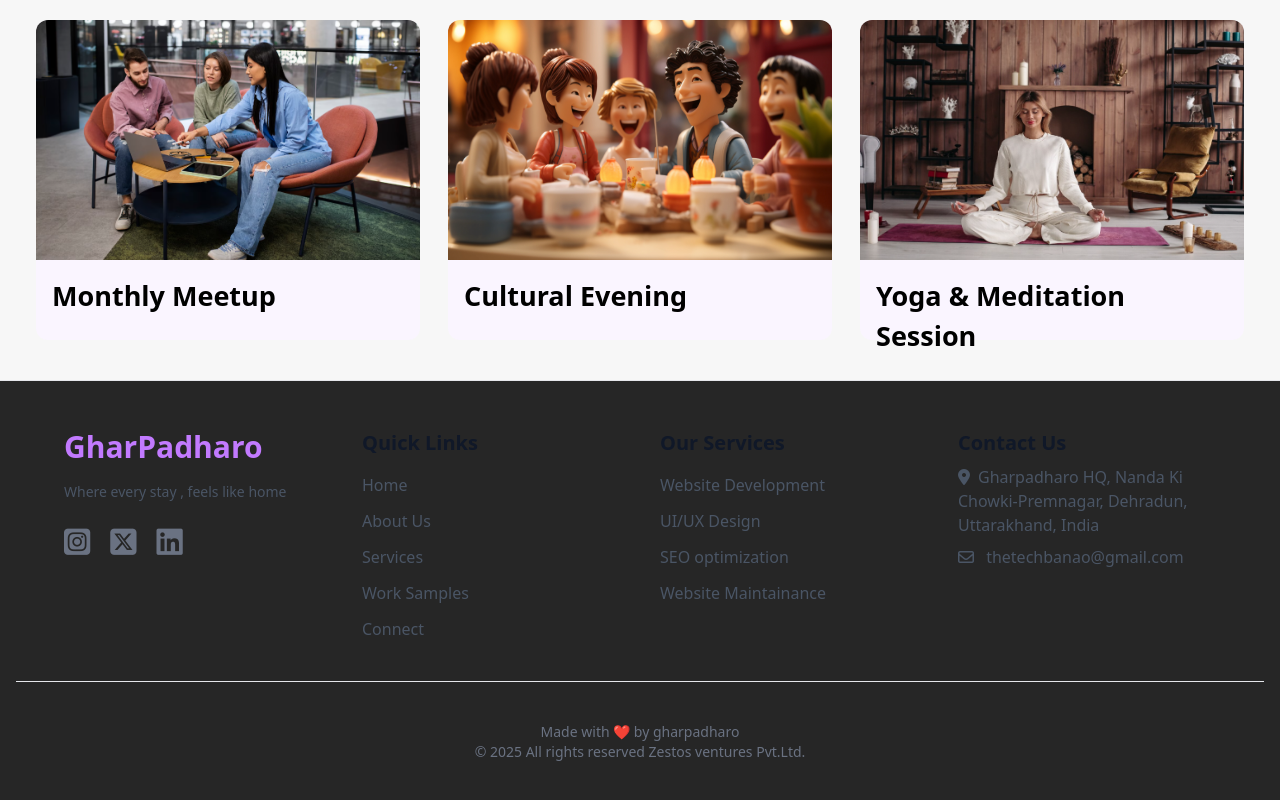
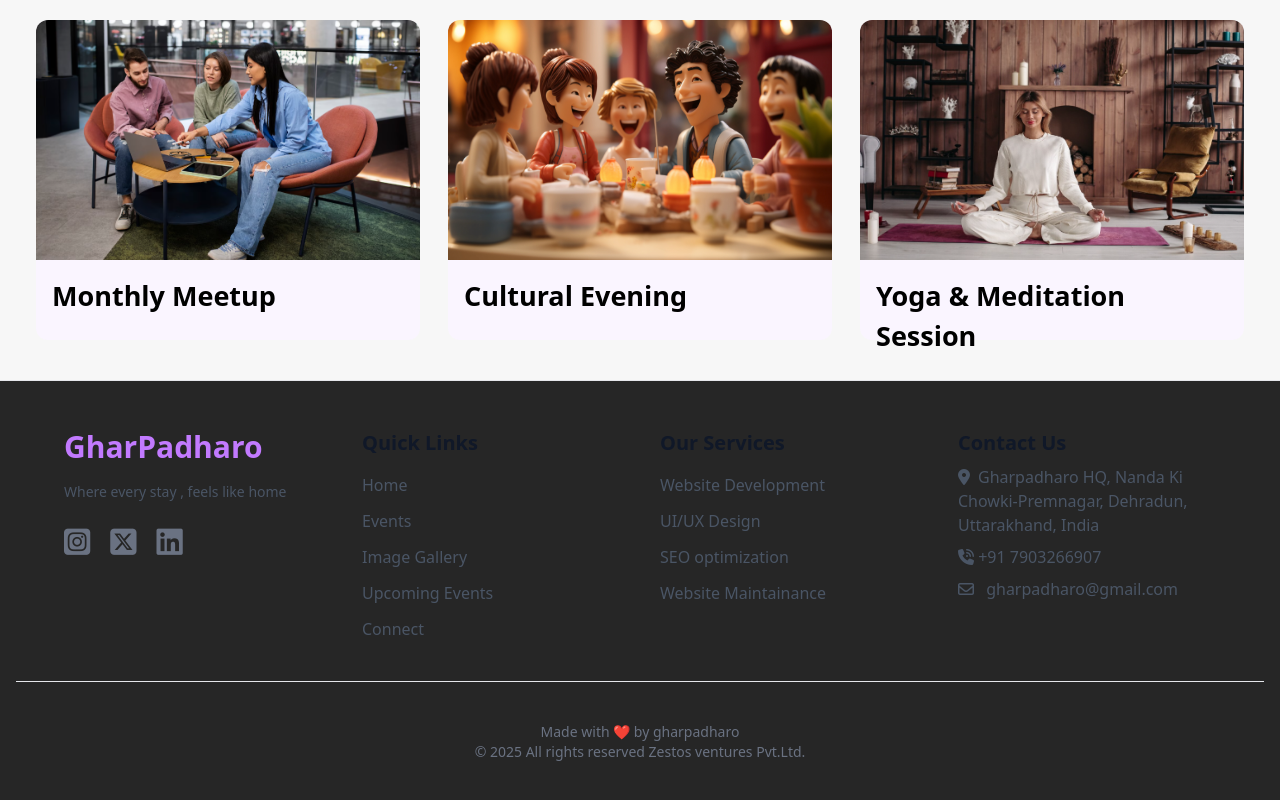
Before and after one commit to Pritammandal77/gharpadharo-club, a React (Vite) app: page / in a window 1280 px wide. Shown: the part 3236-4036 px from the top of the page. Built offline with nearby package versions, Linux system fonts and the light colour scheme; a web font is replaced by a local one.

Commit message:
done some changes

```diff
--- a/src/components/Footer.jsx
+++ b/src/components/Footer.jsx
@@ -55,26 +55,26 @@ const Footer = () => {
                             </li>
                             <li>
                                 <a
-                                    href="#aboutus"
+                                    href="#events"
                                     className="text-gray-600 dark:text-gray-300 hover:text-blue-600 dark:hover:text-purple-500 transition-colors duration-300"
                                 >
-                                    About Us
+                                    Events
                                 </a>
                             </li>
                             <li>
                                 <a
-                                    href="#services"
+                                    href="#gallery"
                                     className="text-gray-600 dark:text-gray-300 hover:text-blue-600 dark:hover:text-purple-500 transition-colors duration-300"
                                 >
-                                    Services
+                                    Image Gallery
                                 </a>
                             </li>
                             <li>
                                 <a
-                                    href="#worksamples"
+                                    href="#upcoming-events"
                                     className="text-gray-600 dark:text-gray-300 hover:text-blue-600 dark:hover:text-purple-500 transition-colors duration-300"
                                 >
-                                    Work Samples
+                                    Upcoming Events
                                 </a>
                             </li>
                             <li>
@@ -130,9 +130,14 @@ const Footer = () => {
                             Gharpadharo HQ, Nanda Ki Chowki-Premnagar, Dehradun,
                             Uttarakhand, India
                         </p>
+                         <p className="text-gray-600 dark:text-gray-300">
+                            <a href="tel:+917903266907">
+                                <i className="fa-solid fa-phone-volume"></i> +91 7903266907
+                            </a>
+                        </p>
                         <p className="text-gray-600 dark:text-gray-300">
                             <a href="mailto:gharpadharo@gmail.com">
-                                <i className="fa-regular fa-envelope pr-2"></i> thetechbanao@gmail.com
+                                <i className="fa-regular fa-envelope pr-2"></i> gharpadharo@gmail.com
                             </a>
                         </p>
 
--- a/src/pages/Events.jsx
+++ b/src/pages/Events.jsx
@@ -99,7 +99,7 @@ export default function Events() {
       changeSlide(activeIndex + 1);
     }
   };
-  return <section className="w-full flex-col items-center justify-center font-sans overflow-hidden manrope-font">
+  return <section className="w-full flex-col items-center justify-center font-sans overflow-hidden manrope-font" id='events'>
     <div className="w-full md:w-[100vw] xl:w-[90vw] mx-auto p-2 md:p-4" >
       <div className="relative flex w-full flex-col items-center rounded-3xl border border-white/10 dark:border-white/10  md:pt-6 md:p-6">
         {/* <Badge className="absolute left-4 top-6 rounded-xl border border-gray-300 dark:border-white/10 text-base text-gray-700 dark:text-white/80 bg-gray-100/80 dark:bg-black/20 backdrop-blur-sm md:left-6">
--- a/src/pages/Gallery.jsx
+++ b/src/pages/Gallery.jsx
@@ -50,7 +50,7 @@ function Gallery() {
     ]
     return (
         <>
-            <div className='w-full h-auto flex flex-col gap-10 items-center '>
+            <div className='w-full h-auto flex flex-col gap-10 items-center ' id='gallery'>
                 <div>
                     <h1 className="text-4xl md:text-5xl font-semibold">Image <span className="text-[#4c50a9]">Gallery</span> </h1>
                 </div>
@@ -81,17 +81,17 @@ function Gallery() {
                     <div className="animate-marquee">
                         {/* First set */}
                         <div className="flex justify-center gap-2 xl:gap-5 px-1 xl:px-2">
-                            <div className="flex flex-col w-[33vw] xl:w-[25vw] gap-2 xl:gap-5">
+                            <div className="flex flex-col w-[45vw] xl:w-[25vw] gap-2 xl:gap-5">
                                 {imageCol1.map((data, index) => (
                                     <img src={data.img} key={`col1-${index}`} alt="" className="w-full h-auto xl:rounded-xl" />
                                 ))}
                             </div>
-                            <div className="flex flex-col w-[33vw] xl:w-[25vw] gap-2 xl:gap-5">
+                            <div className="flex flex-col w-[45vw] xl:w-[25vw] gap-2 xl:gap-5">
                                 {imageCol2.map((data, index) => (
                                     <img src={data.img} key={`col2-${index}`} alt="" className="w-full h-auto xl:rounded-xl" />
                                 ))}
                             </div>
-                            <div className="flex flex-col w-[33vw] xl:w-[25vw] gap-2 xl:gap-5">
+                            <div className="flex flex-col w-[45vw] xl:w-[25vw] gap-2 xl:gap-5">
                                 {imageCol3.map((data, index) => (
                                     <img src={data.img} key={`col3-${index}`} alt="" className="w-full h-auto xl:rounded-xl" />
                                 ))}
@@ -100,17 +100,17 @@ function Gallery() {
 
                         {/* Duplicate set */}
                         <div className="flex justify-center gap-2 xl:gap-5 px-1 xl:px-2">
-                            <div className="flex flex-col w-[33vw] xl:w-[25vw] gap-2 xl:gap-5">
+                            <div className="flex flex-col w-[45vw] xl:w-[25vw] gap-2 xl:gap-5">
                                 {imageCol1.map((data, index) => (
                                     <img src={data.img} key={`dup1-${index}`} alt="" className="w-full h-auto xl:rounded-xl" />
                                 ))}
                             </div>
-                            <div className="flex flex-col w-[33vw] xl:w-[25vw] gap-2 xl:gap-5">
+                            <div className="flex flex-col w-[45vw] xl:w-[25vw] gap-2 xl:gap-5">
                                 {imageCol2.map((data, index) => (
                                     <img src={data.img} key={`dup2-${index}`} alt="" className="w-full h-auto xl:rounded-xl" />
                                 ))}
                             </div>
-                            <div className="flex flex-col w-[33vw] xl:w-[25vw] gap-2 xl:gap-5">
+                            <div className="flex flex-col w-[45vw] xl:w-[25vw] gap-2 xl:gap-5">
                                 {imageCol3.map((data, index) => (
                                     <img src={data.img} key={`dup3-${index}`} alt="" className="w-full h-auto xl:rounded-xl" />
                                 ))}
@@ -118,17 +118,17 @@ function Gallery() {
                         </div>
 
                         <div className="flex justify-center gap-1 xl:gap-5 px-1 xl:px-2">
-                            <div className="flex flex-col w-[33vw] xl:w-[25vw] gap-2 xl:gap-5">
+                            <div className="flex flex-col w-[45vw] xl:w-[25vw] gap-2 xl:gap-5">
                                 {imageCol1.map((data, index) => (
                                     <img src={data.img} key={`dup1-${index}`} alt="" className="w-full h-auto xl:rounded-xl" />
                                 ))}
                             </div>
-                            <div className="flex flex-col w-[33vw] xl:w-[25vw] gap-2 xl:gap-5">
+                            <div className="flex flex-col w-[45vw] xl:w-[25vw] gap-2 xl:gap-5">
                                 {imageCol2.map((data, index) => (
                                     <img src={data.img} key={`dup2-${index}`} alt="" className="w-full h-auto xl:rounded-xl" />
                                 ))}
                             </div>
-                            <div className="flex flex-col w-[33vw] xl:w-[25vw] gap-2 xl:gap-5">
+                            <div className="flex flex-col w-[45vw] xl:w-[25vw] gap-2 xl:gap-5">
                                 {imageCol3.map((data, index) => (
                                     <img src={data.img} key={`dup3-${index}`} alt="" className="w-full h-auto xl:rounded-xl" />
                                 ))}
--- a/src/pages/Home.jsx
+++ b/src/pages/Home.jsx
@@ -3,7 +3,7 @@ import React from 'react';
 function Home() {
     return (
         <>
-            <div className='w-full manrope-font h-[100vh] flex items-center justify-center bg-[#0f0f0f]  bg-[url("/homeImgXl2.jpg")] bg-cover bg-center bg-fixed' >
+            <div className='w-full manrope-font h-[100vh] flex items-center justify-center bg-[#0f0f0f]  bg-[url("/homeImgXl2.jpg")] bg-cover bg-center bg-fixed' id='home'>
                 <div className='xl:w-[70vw] mb-10'>
                     <h1 className='text-5xl lg:text-7xl xl:text-7xl text-center font-bold text-white'>
                         More Than <span className='text-[#a7aae7]'> Rentals </span> <br />
--- a/src/pages/UpcomingEvents.jsx
+++ b/src/pages/UpcomingEvents.jsx
@@ -37,7 +37,7 @@ function UpcomingEvents() {
 
     return (
         <>
-            <div className='w-full h-auto flex flex-col items-center gap-10 py-10 xl:pt-30'>
+            <div className='w-full h-auto flex flex-col items-center gap-10 py-10 xl:pt-30' id='upcoming-events'>
                 <div>
                     <h1 className="text-4xl md:text-5xl font-semibold">Upcoming <span className="text-[#4c50a9]">Events</span> </h1>
                 </div>
@@ -45,10 +45,10 @@ function UpcomingEvents() {
                     {
                         upComingEvents &&
                         upComingEvents.map((data, index) => (
-                            <div key={data.id} className='w-[90vw] md:w-[30vw] h-80 flex flex-col bg-purple-50 rounded-xl hover:scale-101 transition-all'>
+                            <div key={data.id} className='w-[85vw] md:w-[30vw] h-65 md:h-55 xl:h-80 flex flex-col bg-purple-50 rounded-xl hover:scale-101 transition-all'>
                                 <img src={data.img} alt="" className='rounded-t-xl h-[75%]'/>
                                 <div className='p-4'>
-                                    <p className='text-[27px] font-semibold'>{data.eventName}</p>
+                                    <p className='text-[22px] lg:text-[27px] font-semibold'>{data.eventName}</p>
                                 </div>
                             </div>
                         ))
```
